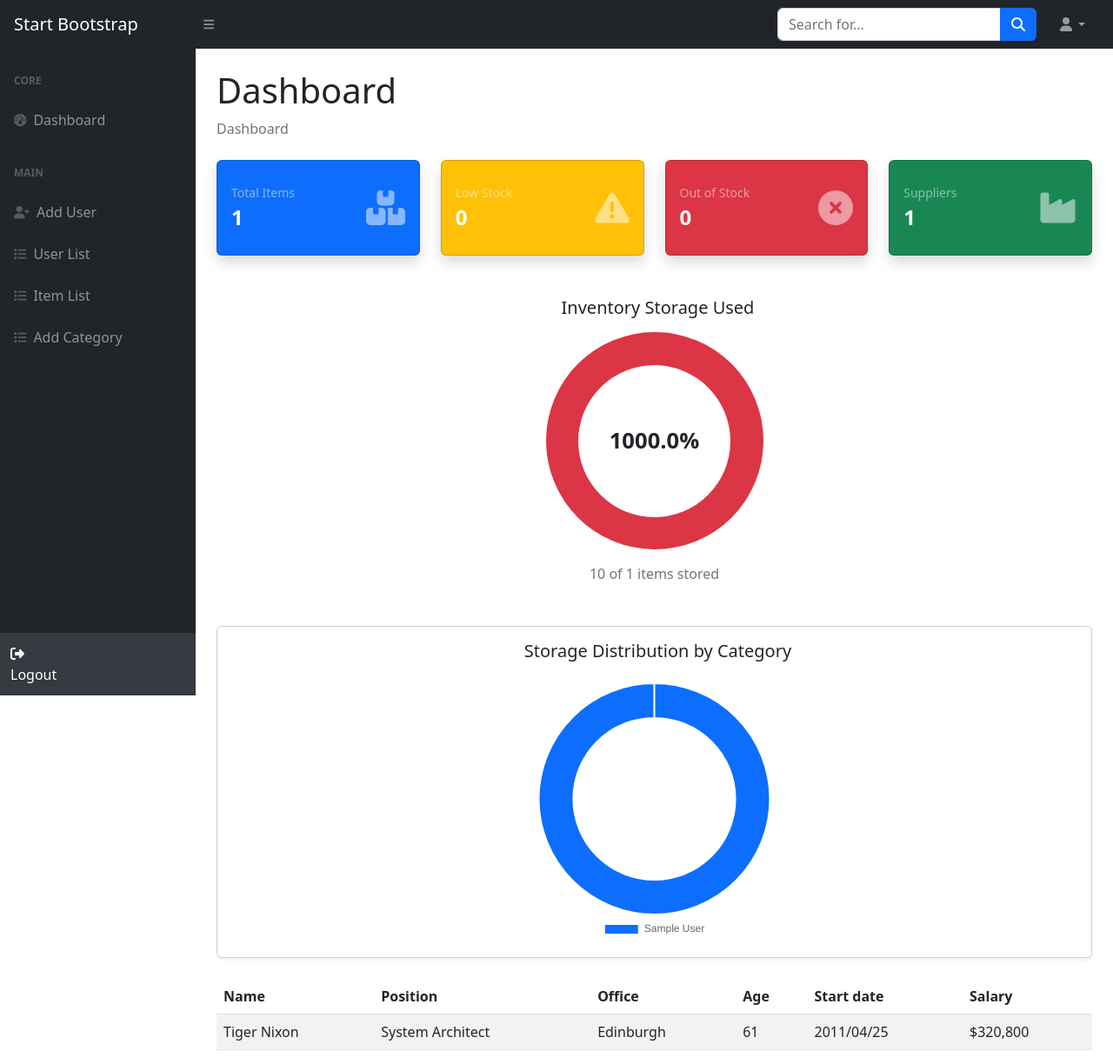
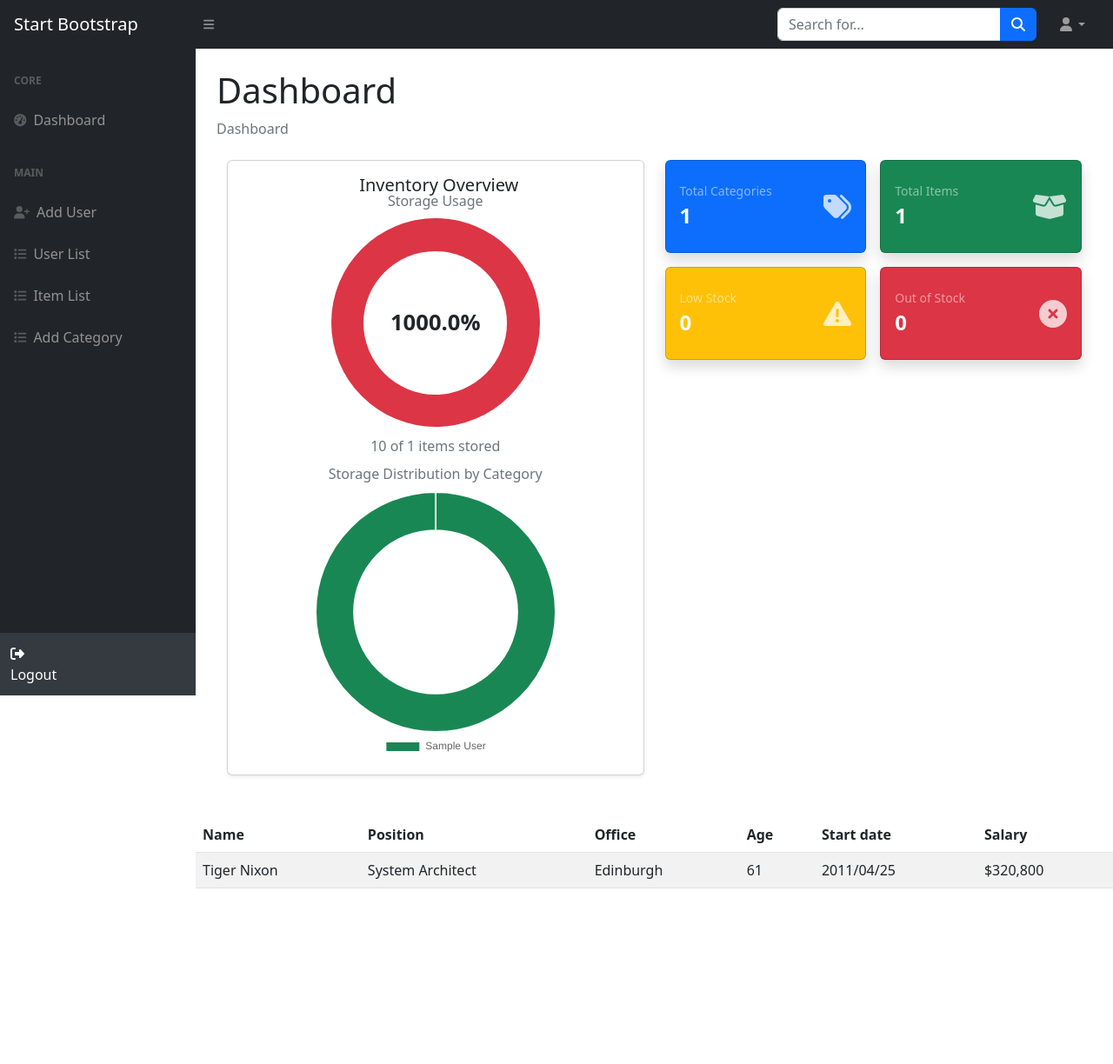
Before and after one commit to andreinew101/MyFirstDjangoProject, a Django app: page /dashboard/ in a window 1280 px wide. Shown: the whole page at 87% size. After the commit the page ends 1022 px from the top, so only its background shows below. Run offline with Django 5.2, Linux system fonts and the light colour scheme; a user stored in the database is signed in; tables that the repository leaves empty hold one stand-in row (values such as "Sample post"); some libraries are stand-ins or nearby versions.

Commit message:
Oct 19 2025 Commit
Enhanced Dashboard (not finished)

```diff
--- a/fdjangoproj/systemuser/views.py
+++ b/fdjangoproj/systemuser/views.py
@@ -11,7 +11,7 @@ from django.contrib.auth.models import User
 from django.contrib.auth import logout
 
 from django.db import models
-from django.db.models import Sum, Count
+from django.db.models import Sum, Count, F
 
 
 
@@ -149,47 +149,36 @@ from django.db.models import Sum
 from .models import InventoryItem  # make sure this import exists
 
 @combined_login_required
+
 def index(request):
-    items = InventoryItem.objects.all()
+    total_items = InventoryItem.objects.count()
+    low_stock_items = InventoryItem.objects.filter(quantity__lte=F('reorder_level')).count()
+    out_of_stock_items = InventoryItem.objects.filter(quantity=0).count()
+    category_count = Category.objects.count()
 
-    # Total items and quantities
-    total_items = items.count()
-    total_quantity = items.aggregate(Sum('quantity'))['quantity__sum'] or 0
-    max_capacity = items.aggregate(Sum('maximum_level'))['maximum_level__sum'] or 0
-    storage_used_percentage = round((total_quantity / max_capacity) * 100, 2) if max_capacity else 0
+    # Calculate total quantity and storage usage
+    total_quantity = InventoryItem.objects.aggregate(total=Sum('quantity'))['total'] or 0
+    max_capacity = InventoryItem.objects.aggregate(total=Sum('maximum_level'))['total'] or 0
+    storage_used_percentage = (total_quantity / max_capacity) * 100 if max_capacity > 0 else 0
 
-    # 🔸 New summary stats
-    low_stock_count = items.filter(quantity__lt=models.F('reorder_level'), quantity__gt=0).count()
-    out_of_stock_count = items.filter(quantity=0).count()
-    supplier_count = InventoryItem.objects.values('supplier').distinct().count()
+    # Category distribution (for donut chart)
+    category_data = []
+    color_palette = ["#0d6efd", "#198754", "#ffc107", "#dc3545", "#20c997", "#6f42c1"]
 
-    # 🎯 Category-level data
-    category_data = []
-    colors = ["#0d6efd", "#198754", "#ffc107", "#dc3545", "#6f42c1", "#20c997"]
-
-    for i, category in enumerate(Category.objects.all()):
-        cat_items = items.filter(category=category)
-        current = cat_items.aggregate(Sum('quantity'))['quantity__sum'] or 0
-        max_level = cat_items.aggregate(Sum('maximum_level'))['maximum_level__sum'] or 0
-        percentage = round((current / max_level) * 100, 2) if max_level else 0
-
-        category_data.append({
-            "name": category.name,
-            "percentage": percentage,
-            "current": current,
-            "max": max_level,
-            "color": colors[i % len(colors)]
-        })
+    for category in Category.objects.all():
+        total_in_cat = InventoryItem.objects.filter(category=category).aggregate(total=Sum('quantity'))['total'] or 0
+        percentage = round((total_in_cat / total_quantity) * 100, 2) if total_quantity > 0 else 0
+        color = color_palette[category.id % len(color_palette)]
+        category_data.append({"name": category.name, "percentage": percentage, "color": color})
 
     context = {
         "total_items": total_items,
+        "low_stock_items": low_stock_items,
+        "out_of_stock_items": out_of_stock_items,
+        "category_count": category_count,
+        "storage_used_percentage": round(storage_used_percentage, 2),
         "total_quantity": total_quantity,
         "max_capacity": max_capacity,
-        "storage_used_percentage": storage_used_percentage,
-        "low_stock_count": low_stock_count,
-        "out_of_stock_count": out_of_stock_count,
-        "supplier_count": supplier_count,
         "category_data": category_data,
     }
-
     return render(request, "systemuser/index.html", context)
--- a/fdjangoproj/templates/systemuser/index.html
+++ b/fdjangoproj/templates/systemuser/index.html
@@ -13,86 +13,101 @@
                         <li class="breadcrumb-item active">Dashboard</li>
                     </ol>
 
-                    <!-- 🧩 Summary Cards -->
-                    <div class="row">
-                        <!-- 🟦 Total Items -->
-                        <div class="col-xl-3 col-md-6 mb-4">
+                    <div class="container mt-4">
+                        <div class="row g-4 align-items-start">
+
+                            <!-- 🟢 Left Column (Inventory + Category Chart Side by Side) -->
+                            <div class="col-lg-6">
+                                <div class="card shadow-sm mb-4">
+                                    <div class="card-body">
+                                        <h5 class="text-center mb-4">
+                                            <i class="bi bi-box-seam me-2"></i> Inventory Overview
+                                        </h5>
+
+                                        <div class="charts-container text-center">
+                                            <!-- 🟩 Progress Circle -->
+                                            <div class="chart-item">
+                                                <p class="text-muted mb-2" style="margin-top: -30px;">Storage Usage</p>
+                                                <div class="progress-circle" data-value="{{ storage_used_percentage }}">
+                                                    <span class="progress-text">{{ storage_used_percentage }}%</span>
+                                                </div>
+                                                <p class="text-muted mb-2" style="margin-top: 10px;">{{ total_quantity }} of {{ max_capacity }} items stored</p>
+                                            </div>
+
+                                            <!-- 🟦 Category Donut Chart -->
+                                            <div class="chart-item">
+                                                <p class="text-muted mb-2">Storage Distribution by Category</p>
+                                                <div class="chart-wrapper">
+                                                    <canvas id="categoryChart"></canvas>
+                                                </div>
+                                            </div>
+                                        </div>
+                                    </div>
+                                </div>
+                            </div>
+
+                            <!-- 🔵 Right Column (Cards in 2x2 grid) -->
+                            <div class="col-lg-6">
+                                <div class="row g-3">
+
+                                    <!-- 🟦 Total Categories -->
+                                    <div class="col-md-6">
                                         <div class="card bg-primary text-white shadow h-100 py-2">
+                                            <div class="card-body d-flex justify-content-between align-items-center">
+                                                <div>
+                                                    <div class="text-white-50 small">Total Categories</div>
+                                                    <div class="fs-4 fw-bold">{{ category_count }}</div>
+                                                </div>
+                                                <i class="fa-solid fa-tags fa-2x opacity-75"></i>
+                                            </div>
+                                        </div>
+                                    </div>
+
+                                    <!-- 🟩 Total Items -->
+                                    <div class="col-md-6">
+                                        <div class="card bg-success text-white shadow h-100 py-2">
                                             <div class="card-body d-flex justify-content-between align-items-center">
                                                 <div>
                                                     <div class="text-white-50 small">Total Items</div>
                                                     <div class="fs-4 fw-bold">{{ total_items }}</div>
                                                 </div>
-                                    <div class="fs-1 opacity-50"><i class="fas fa-boxes"></i></div>
+                                                <i class="fa-solid fa-box-open fa-2x opacity-75"></i>
                                             </div>
                                         </div>
                                     </div>
 
-                        <!-- 🟨 Low Stock -->
-                        <div class="col-xl-3 col-md-6 mb-4">
+                                    <!-- 🟨 Low Stock Items -->
+                                    <div class="col-md-6">
                                         <div class="card bg-warning text-white shadow h-100 py-2">
                                             <div class="card-body d-flex justify-content-between align-items-center">
                                                 <div>
                                                     <div class="text-white-50 small">Low Stock</div>
-                                        <div class="fs-4 fw-bold">{{ low_stock_count }}</div>
+                                                    <div class="fs-4 fw-bold">{{ low_stock_items }}</div>
                                                 </div>
-                                    <div class="fs-1 opacity-50"><i class="fas fa-exclamation-triangle"></i></div>
+                                                <i class="fa-solid fa-triangle-exclamation fa-2x opacity-75"></i>
                                             </div>
                                         </div>
                                     </div>
 
                                     <!-- 🟥 Out of Stock -->
-                        <div class="col-xl-3 col-md-6 mb-4">
+                                    <div class="col-md-6">
                                         <div class="card bg-danger text-white shadow h-100 py-2">
                                             <div class="card-body d-flex justify-content-between align-items-center">
                                                 <div>
                                                     <div class="text-white-50 small">Out of Stock</div>
-                                        <div class="fs-4 fw-bold">{{ out_of_stock_count }}</div>
+                                                    <div class="fs-4 fw-bold">{{ out_of_stock_items }}</div>
                                                 </div>
-                                    <div class="fs-1 opacity-50"><i class="fas fa-times-circle"></i></div>
+                                                <i class="fa-solid fa-circle-xmark fa-2x opacity-75"></i>
                                             </div>
                                         </div>
                                     </div>
 
-                        <!-- 🟩 Suppliers -->
-                        <div class="col-xl-3 col-md-6 mb-4">
-                            <div class="card bg-success text-white shadow h-100 py-2">
-                                <div class="card-body d-flex justify-content-between align-items-center">
-                                    <div>
-                                        <div class="text-white-50 small">Suppliers</div>
-                                        <div class="fs-4 fw-bold">{{ supplier_count }}</div>
-                                    </div>
-                                    <div class="fs-1 opacity-50"><i class="fas fa-industry"></i></div>
-                                </div>
                                 </div>
                             </div>
                         </div>
 
-                    <!-- 📦 Storage Used -->
-                    <div class="text-center mt-4">
-                        <h5 class="mb-3">
-                            <i class="bi bi-box-seam me-2"></i> Inventory Storage Used
-                        </h5>
-
-                        <div class="progress-circle" data-value="{{ storage_used_percentage }}">
-                            <span class="progress-text">{{ storage_used_percentage }}%</span>
-                        </div>
-
-                        <p class="text-muted mt-3 mb-0">
-                            {{ total_quantity }} of {{ max_capacity }} items stored
-                        </p>
-                    </div>
-
-                    <!-- 🏷 Category Distribution Chart -->
-                    <div class="card mt-5 shadow-sm">
-                        <div class="card-body text-center">
-                            <h5 class="mb-4">
-                                <i class="bi bi-pie-chart-fill me-2"></i> Storage Distribution by Category
-                            </h5>
-                            <canvas id="categoryChart" style="max-height: 300px;"></canvas>
                         </div>
                     </div>
-
 
                     <!-- 🧾 Sample DataTable -->
                     <div class="card-body mt-4">
@@ -129,8 +144,9 @@
 
 <!-- 🎨 Styles -->
 <style>
+/* ===== Progress Circle ===== */
 .progress-circle {
-  --size: 250px;
+    --size: 240px;
     width: var(--size);
     height: var(--size);
     border-radius: 50%;
@@ -143,15 +159,7 @@
     justify-content: center;
     margin: auto;
     position: relative;
-  transition: background 0.6s ease-in-out;
-}
-
-.progress-circle.small {
-  --size: 120px;
-}
-
-.progress-text.small-text {
-  font-size: 1.2rem;
+    transition: background 0.1s linear;
 }
 
 .progress-circle::before {
@@ -168,6 +176,31 @@
     font-size: 1.6rem;
     font-weight: 600;
     color: #212529;
+}
+
+/* ===== Charts Alignment Fix ===== */
+.charts-container {
+    display: flex;
+    justify-content: center;
+    align-items: center;
+    gap: 0px;
+    flex-wrap: wrap;
+}
+
+.chart-item {
+    text-align: center;
+}
+
+.chart-wrapper {
+    width: 310px;
+    height: 310px;
+    margin: 0 auto;
+    position: relative;
+}
+
+#categoryChart {
+    width: 100% !important;
+    height: 100% !important;
 }
 </style>
 
@@ -189,7 +222,7 @@ document.addEventListener("DOMContentLoaded", () => {
             }]
         },
         options: {
-      cutout: '70%',
+            cutout: '68%',
             plugins: {
                 legend: { position: 'bottom' },
                 tooltip: {
@@ -201,6 +234,39 @@ document.addEventListener("DOMContentLoaded", () => {
                 }
             }
         }
+    });
+
+    // 🟢 Inventory Progress Circle Animation (with ease-out)
+    document.querySelectorAll(".progress-circle").forEach(circle => {
+        const value = parseFloat(circle.getAttribute("data-value")) || 0;
+        const targetPercent = Math.min(Math.max(value, 0), 100);
+
+        // Color logic
+        let color = "#198754"; // green
+        if (targetPercent > 70 && targetPercent <= 90) color = "#ffc107"; // yellow
+        else if (targetPercent > 90) color = "#dc3545"; // red
+        circle.style.setProperty("--bar-color", color);
+
+        // Animation setup
+        let startTime = null;
+        const duration = 1000; // in ms (1.5 seconds)
+        const easeOutCubic = t => 1 - Math.pow(1 - t, 3);
+
+        function animateProgress(timestamp) {
+            if (!startTime) startTime = timestamp;
+            const elapsed = timestamp - startTime;
+            const progress = Math.min(elapsed / duration, 1); // normalize to 0–1
+            const eased = easeOutCubic(progress);
+            const current = Math.round(eased * targetPercent);
+
+            circle.style.setProperty("--percent", current);
+
+            if (progress < 1) {
+                requestAnimationFrame(animateProgress);
+            }
+        }
+
+        requestAnimationFrame(animateProgress);
     });
 
     // Circular Progress Animation
```
Lines whose indentation alone changed are shown as unchanged.
